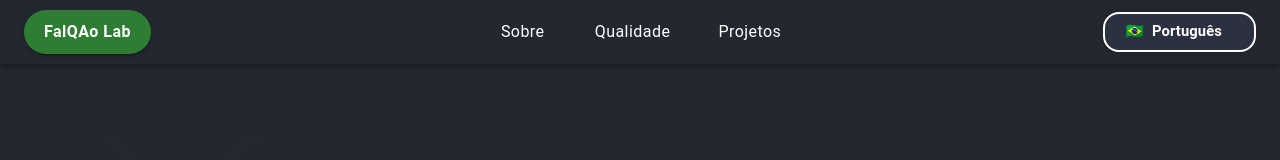
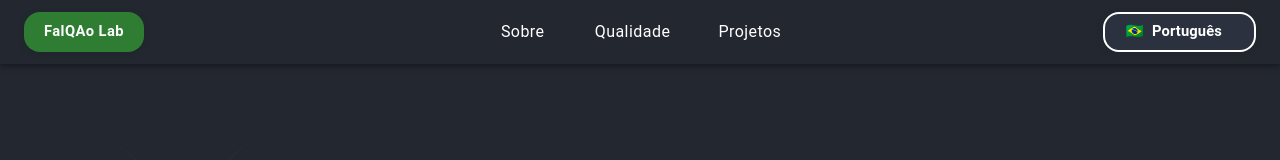
Before and after one commit to lucasperj/portfolio, a React (Vite) app: page / in a window 1280 px wide. Shown: the top 160 px of the page. Built offline with nearby package versions, Linux system fonts and the light colour scheme.

Commit message:
refactor: Melhorar o componente NavBar com comentários explicativos, ajustes de estilo e lógica de navegação dinâmica para Home e QA Lab

```diff
--- a/src/components/common/NavBar/NavBar.tsx
+++ b/src/components/common/NavBar/NavBar.tsx
@@ -5,21 +5,27 @@ import { useTranslation } from '../../../i18n/useTranslation';
 import LanguageSelector from '../LanguageSelector/LanguageSelector';
 import { Link as RouterLink, useLocation } from 'react-router-dom';
 
+// Componente de Navbar global, usado tanto na HomePage quanto no QA Lab
 const NavBar = () => {
     console.log('NavBar renderizou!');
+    // Estado para controlar qual seção está ativa na Home
     const [activeSection, setActiveSection] = useState('');
+    // Hook de tradução
     const { t } = useTranslation();
+    // Hook do React Router para saber a rota atual
     const location = useLocation();
+    // Flag para saber se está no QA Lab (rota começa com /qalab)
     const isQALab = location.pathname.startsWith('/qalab');
 
-    // Scroll para seções na Home
+    // Função para scroll suave para seções na Home (exclusivo da Home)
     const handleNavClick = (sectionId: string) => {
         setActiveSection(sectionId);
         scrollToSection(sectionId);
     };
 
+    // Efeito para atualizar a seção ativa conforme o scroll na Home
     useEffect(() => {
-        if (isQALab) return;
+        if (isQALab) return; // Só roda na Home
         const handleScroll = () => {
             const sections = ['about', 'quality', 'projects'];
             const scrollPosition = window.scrollY;
@@ -49,12 +55,14 @@ const NavBar = () => {
         return () => window.removeEventListener('scroll', handleScroll);
     }, [isQALab]);
 
+    // Estilização do AppBar fixo
     const StyledAppBar = styled(AppBar)(({theme}) => ({
         transition: 'all 0.3s ease-in-out',
         backgroundColor: theme.palette.primary.main,
         boxShadow: theme.shadows[4],
     }));
 
+    // Estilização do Toolbar para layout flexível
     const StyledToolbar = styled(Toolbar)(({theme}) => ({
         display: "flex",
         alignItems: "center",
@@ -67,7 +75,8 @@ const NavBar = () => {
         }
     }));
 
-    // Estilo dos botões centrais
+    // Estilo dos botões centrais (navegação principal)
+    // Usado tanto na Home quanto no QA Lab, mas muda o texto e ação dinamicamente
     const navButtonSx = (active: boolean, theme: any) => ({
         color: theme.palette.primary.contrastText,
         fontSize: '1rem',
@@ -92,28 +101,40 @@ const NavBar = () => {
         }
     });
 
-    // Estilo do botão lateral (verde ou roxo)
+    // Estilo do botão lateral (verde na Home, roxo no QA Lab)
+    // Visual igual ao botão de tradução, mas cor dinâmica
     const sideButtonSx = (color: 'success' | 'secondary', theme: any) => ({
         color: theme.palette.getContrastText(theme.palette[color].main),
         background: theme.palette[color].main,
         fontWeight: 700,
-        borderRadius: 8,
+        borderRadius: '16px',
         px: 2.5,
         py: 1,
-        boxShadow: theme.shadows[2],
+        minWidth: 90,
+        height: 40,
+        boxShadow: '0 2px 8px rgba(0,0,0,0.08)',
+        transition: 'all 0.2s',
+        fontSize: '0.92rem',
+        textTransform: 'none',
         '&:hover': {
             background: theme.palette[color].dark,
         },
-        fontSize: '1rem',
-        textTransform: 'none',
     });
 
     return (
         <StyledAppBar position="fixed">
             <StyledToolbar>
-                {/* Esquerda: botão dinâmico */}
+                {/*
+                  =====================
+                  CANTO ESQUERDO
+                  =====================
+                  - Home: botão verde "FalQAo Lab" (leva para o QA Lab)
+                  - QA Lab: botão roxo "Descubra mais sobre mim" (leva para a Home)
+                  - O estilo é dinâmico via sideButtonSx
+                */}
                 <Box sx={{ flex: 1, display: 'flex', alignItems: 'center', justifyContent: 'flex-start' }}>
                     {!isQALab ? (
+                        // Exclusivo da HomePage
                         <Button
                             component={RouterLink}
                             to="/qalab"
@@ -122,6 +143,7 @@ const NavBar = () => {
                             FalQAo Lab
                         </Button>
                     ) : (
+                        // Exclusivo do QA Lab
                         <Button
                             component={RouterLink}
                             to="/"
@@ -132,9 +154,17 @@ const NavBar = () => {
                     )}
                 </Box>
 
-                {/* Centro: 3 botões principais, sempre centralizados */}
+                {/*
+                  =====================
+                  CENTRO (sempre 3 botões)
+                  =====================
+                  - Home: Sobre / Qualidade / Projetos (scroll para seções)
+                  - QA Lab: Artigos / Desafios / Projetos (anchors na página do QA Lab)
+                  - O conteúdo é dinâmico conforme a página
+                */}
                 <Box sx={{ flex: 2, display: 'flex', justifyContent: 'center', alignItems: 'center', gap: 4 }}>
                     {!isQALab ? (
+                        // Exclusivo da HomePage
                         <>
                             <Button onClick={() => handleNavClick('about')} sx={theme => navButtonSx(activeSection === 'about', theme)}>
                                 {t('navbar.about')}
@@ -147,6 +177,7 @@ const NavBar = () => {
                             </Button>
                         </>
                     ) : (
+                        // Exclusivo do QA Lab
                         <>
                             <Button
                                 component={RouterLink}
@@ -173,7 +204,13 @@ const NavBar = () => {
                     )}
                 </Box>
 
-                {/* Direita: botão de idioma */}
+                {/*
+                  =====================
+                  CANTO DIREITO
+                  =====================
+                  - Sempre exibe o botão de tradução (LanguageSelector)
+                  - Visual fixo, alinhado à direita
+                */}
                 <Box sx={{ flex: 1, display: 'flex', justifyContent: 'flex-end', alignItems: 'center' }}>
                     <LanguageSelector />
                 </Box>
```
